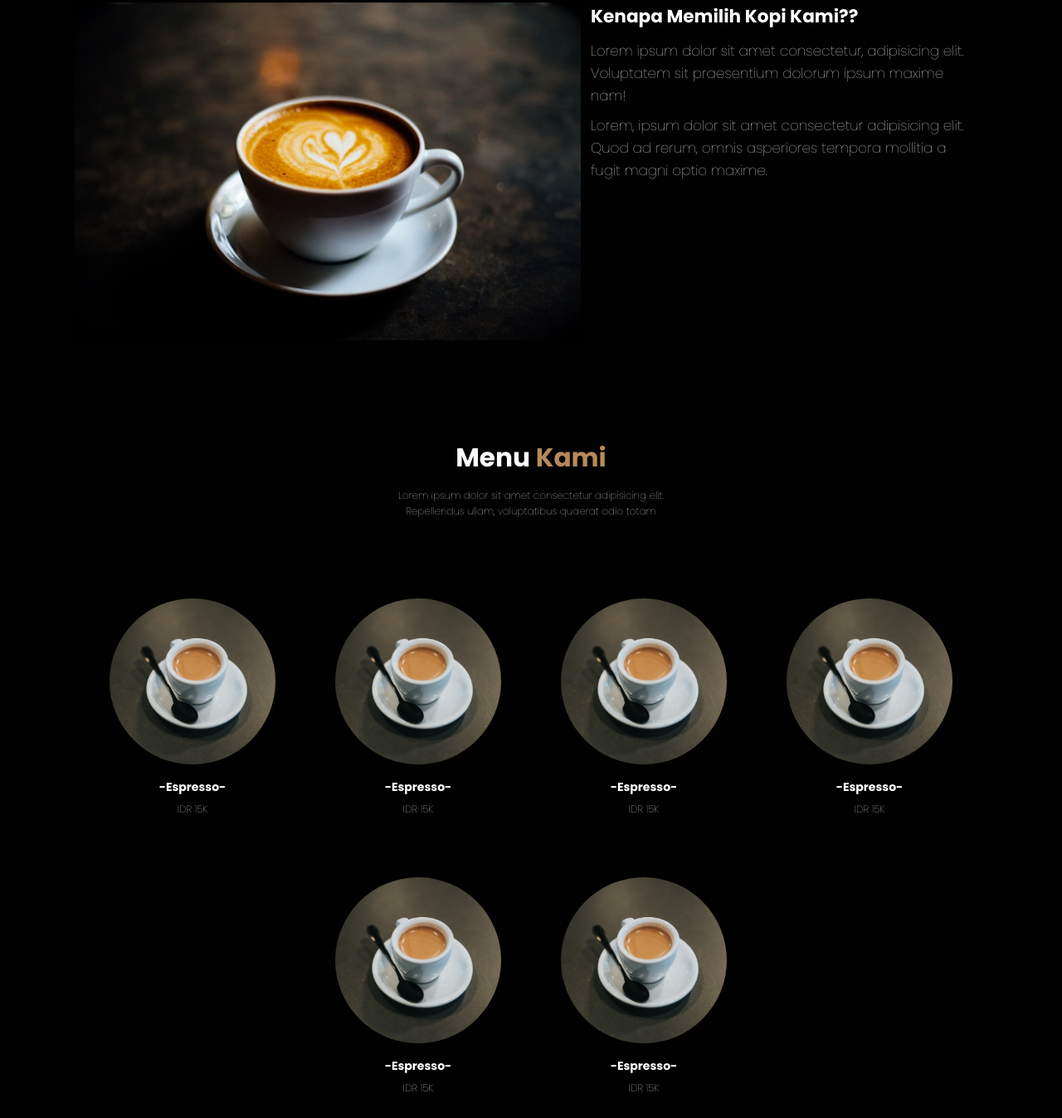
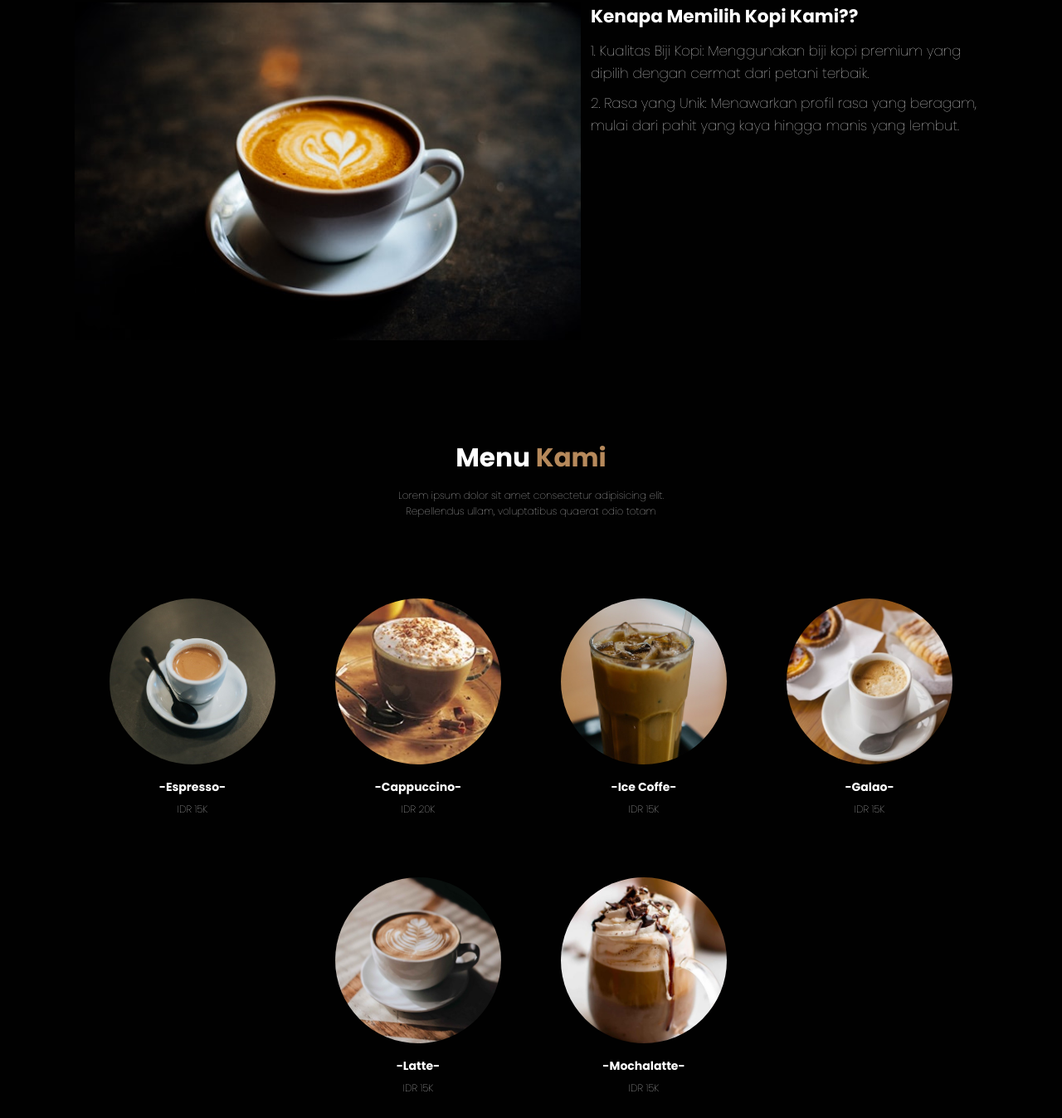
Before and after one commit to Anjas123456789/Coffe, a plain HTML site: page index.html in a window 1280 px wide. Shown: the part 1012-2359 px from the top of the page at 83% size. Drawn offline with nearby package versions, Linux system fonts and the light colour scheme.

Commit message:
Update index.html

```diff
--- a/index.html
+++ b/index.html
@@ -61,8 +61,8 @@
         </div>
         <div class="content">
           <h3>Kenapa Memilih Kopi Kami??</h3>
-          <p>Lorem ipsum dolor sit amet consectetur, adipisicing elit. Voluptatem sit praesentium dolorum ipsum maxime nam!</p>
-          <p>Lorem, ipsum dolor sit amet consectetur adipisicing elit. Quod ad rerum, omnis asperiores tempora mollitia a fugit magni optio maxime.</p>
+          <p>1. Kualitas Biji Kopi: Menggunakan biji kopi premium yang dipilih dengan cermat dari petani terbaik.</p>
+          <p>2. Rasa yang Unik: Menawarkan profil rasa yang beragam, mulai dari pahit yang kaya hingga manis yang lembut.</p>
         </div>
       </div>
      </section>
@@ -80,28 +80,28 @@
           <p class="menu-card-price">IDR 15K</p>
         </div>
         <div class="menu-card">
-          <img src="img/daftar-coffe/1.jpg" alt="Espresso" class="menu-card-img">
-          <h3 class="menu-card-title">-Espresso-</h3>
+          <img src="img/daftar-coffe/2.jpeg" alt="Latte" class="menu-card-img">
+          <h3 class="menu-card-title">-Cappuccino-</h3>
+          <p class="menu-card-price">IDR 20K</p>
+        </div>
+        <div class="menu-card">
+          <img src="img/daftar-coffe/3.jpg" alt="Espresso" class="menu-card-img">
+          <h3 class="menu-card-title">-Ice Coffe-</h3>
           <p class="menu-card-price">IDR 15K</p>
         </div>
         <div class="menu-card">
-          <img src="img/daftar-coffe/1.jpg" alt="Espresso" class="menu-card-img">
-          <h3 class="menu-card-title">-Espresso-</h3>
+          <img src="img/daftar-coffe/4.jpeg" alt="Espresso" class="menu-card-img">
+          <h3 class="menu-card-title">-Galao-</h3>
           <p class="menu-card-price">IDR 15K</p>
         </div>
         <div class="menu-card">
-          <img src="img/daftar-coffe/1.jpg" alt="Espresso" class="menu-card-img">
-          <h3 class="menu-card-title">-Espresso-</h3>
+          <img src="img/daftar-coffe/5c.jpeg" alt="Espresso" class="menu-card-img">
+          <h3 class="menu-card-title">-Latte-</h3>
           <p class="menu-card-price">IDR 15K</p>
         </div>
         <div class="menu-card">
-          <img src="img/daftar-coffe/1.jpg" alt="Espresso" class="menu-card-img">
-          <h3 class="menu-card-title">-Espresso-</h3>
-          <p class="menu-card-price">IDR 15K</p>
-        </div>
-        <div class="menu-card">
-          <img src="img/daftar-coffe/1.jpg" alt="Espresso" class="menu-card-img">
-          <h3 class="menu-card-title">-Espresso-</h3>
+          <img src="img/daftar-coffe/6.jpeg" alt="Espresso" class="menu-card-img">
+          <h3 class="menu-card-title">-Mochalatte-</h3>
           <p class="menu-card-price">IDR 15K</p>
         </div>
       </div>
```
